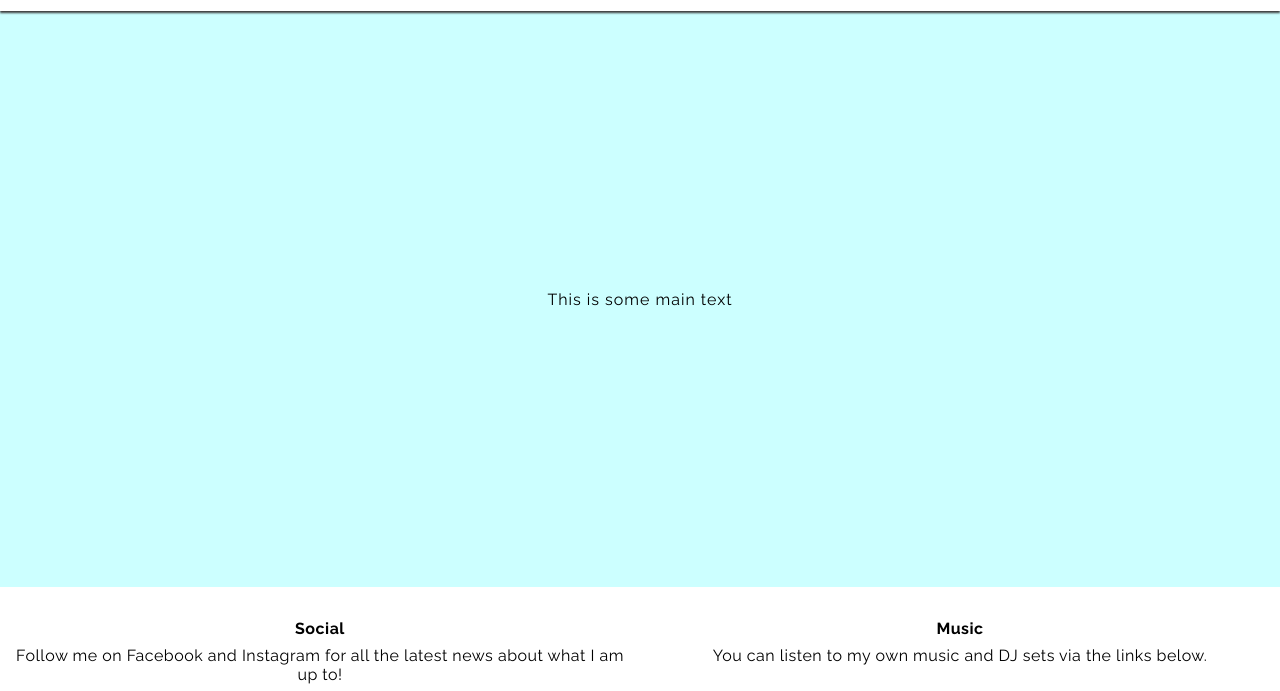
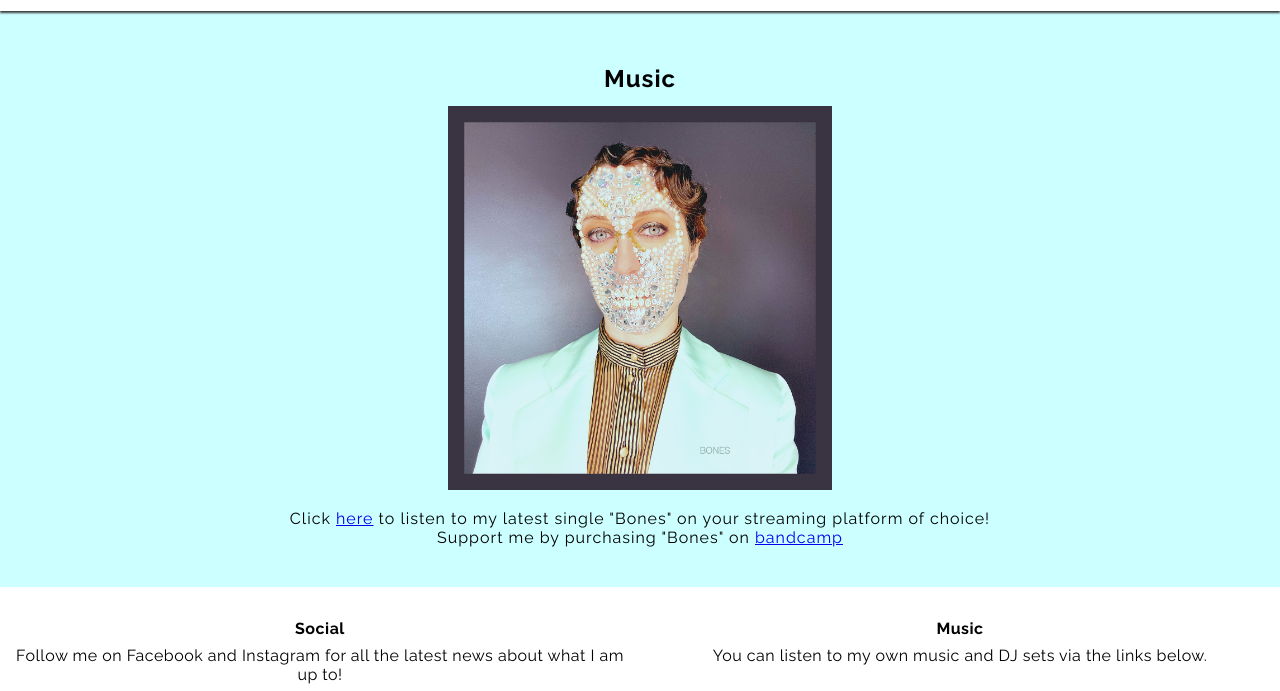
Before and after one commit to rferguson386/jigsawtiger-rework, a plain HTML site: page music.html in a window 1280 px wide. Shown: the part 64-755 px from the top of the page. Drawn offline with Linux system fonts and the light colour scheme; a web font is replaced by a local one.

Commit message:
add text for streaming and bandcamp links

```diff
--- a/assets/css/style.css
+++ b/assets/css/style.css
@@ -96,7 +96,7 @@ h2.top-of-page {
     text-align: center;
 }
 
-
+/*Homepage main content specific styles */
 
 .homepage-image {
     width: 80%;
@@ -128,6 +128,14 @@ h2.top-of-page {
 
 .media-quotes {
     font-style: italic;
+}
+
+/*Music page main content specific styles */
+
+.musicpage-bones-image {
+    width: 30%;
+    padding: 1% 0 1.5% 0;
+    max-width: 500px;
 }
 
 /* Footer styles */
--- a/music.html
+++ b/music.html
@@ -51,7 +51,18 @@
     </header>
     <!--Main content-->
     <main>
-        This is some main text
+        <h2 class="top-of-page">Music</h2>
+        <img src="assets/images/music-page-image.webp" alt="Image of Jigsawtiger's single 'Bones'"
+            class="musicpage-bones-image">
+        <p class="music-text">Click
+            <a href="https://smarturl.it/jkbchf" target="_blank" rel="noopener"
+                aria-label="Link pointing to open up the page on Spotify for my single 'Bones'">here</a>
+            to listen to my latest single "Bones" on your streaming platform of choice!
+        </p>
+        <p class="music-text">Support me by purchasing "Bones" on
+            <a href="https://jigsawtiger.bandcamp.com/track/bones" target="_blank" rel="noopener"
+                aria-label="Link pointing to the bandcamp page for my single 'Bones'">bandcamp</a>
+        </p>
     </main>
     <!--Footer section-->
     <footer>
```
